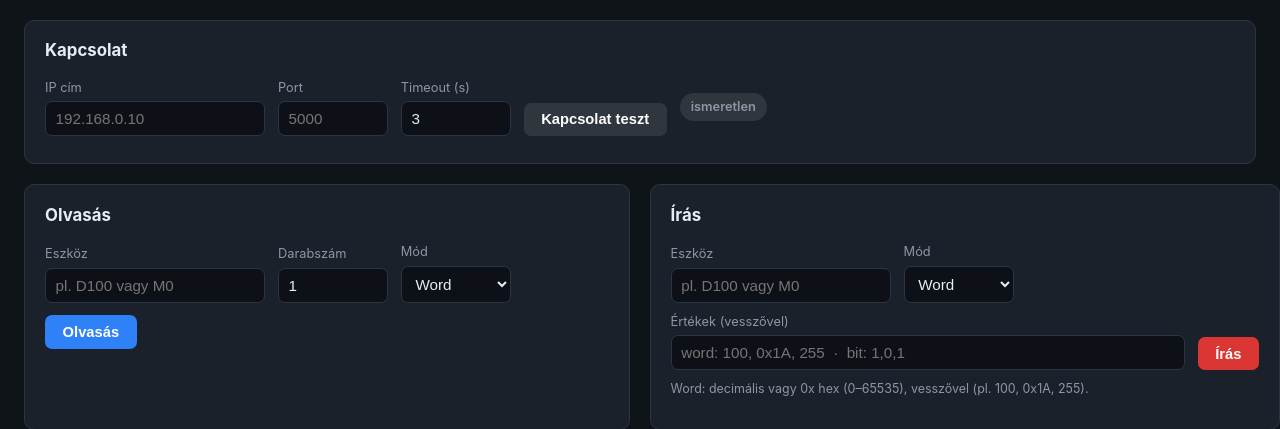
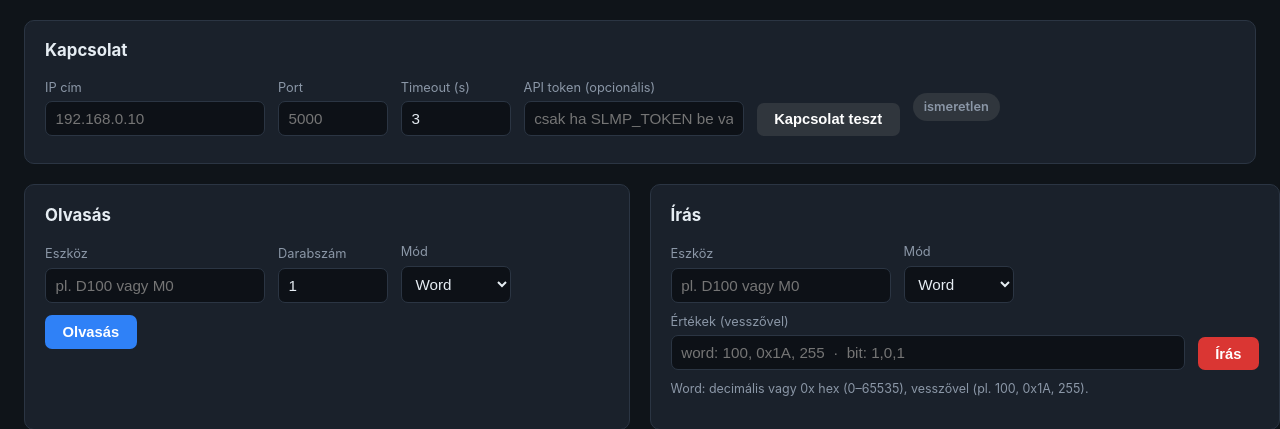
Before and after one commit to CoolFrog2/SLMP, a Flask app: page / in a window 1280 px wide. Shown: the part 72-501 px from the top of the page. Run offline with Flask 3, Linux system fonts and the light colour scheme.

Commit message:
Biztonsági javítások a review alapján
- Flask debug mód alapból kikapcsolva (Werkzeug RCE); csak SLMP_DEBUG=1
  mellett kapcsol be
- A webszerver alapból 127.0.0.1-re köt (SLMP_HOST/SLMP_PORT env-ből
  állítható); 0.0.0.0 + token hiánya esetén figyelmeztetés
- Opcionális token-alapú hitelesítés a /api/ végpontokon (SLMP_TOKEN env,
  Bearer / X-API-Token fejléc); frontend token mezővel
- README Biztonság szekció: a 3 review-megállapítás kezelése dokumentálva

Co-Authored-By: Claude Opus 4.8 (1M context) <noreply@anthropic.com>

```diff
--- a/app.py
+++ b/app.py
@@ -5,11 +5,32 @@ A kapcsolat állapotmentes: az IP/port minden kéréssel érkezik a frontendről
 a backend megnyitja a TCP kapcsolatot, elvégzi a műveletet, majd bontja.
 """
 
+import os
+
 from flask import Flask, render_template, request, jsonify
 
 from slmp import SlmpClient, SlmpError, DEVICES, parse_device
 
 app = Flask(__name__)
+
+# Opcionális token-alapú hitelesítés. Ha az SLMP_TOKEN környezeti változó be
+# van állítva, minden /api/ kérés Authorization: Bearer <token> vagy
+# X-API-Token: <token> fejlécet igényel. Ha nincs beállítva, a hitelesítés ki
+# van kapcsolva (gyors helyi használat). ICS/PLC írásnál erősen ajánlott!
+API_TOKEN = os.environ.get("SLMP_TOKEN")
+
+
+@app.before_request
+def _require_token():
+    if not API_TOKEN:
+        return  # auth kikapcsolva
+    if not request.path.startswith("/api/"):
+        return
+    auth = request.headers.get("Authorization", "")
+    token = auth[7:].strip() if auth.startswith("Bearer ") else \
+        request.headers.get("X-API-Token", "")
+    if token != API_TOKEN:
+        return jsonify({"ok": False, "error": "Hitelesítés szükséges (érvénytelen vagy hiányzó token)."}), 401
 
 
 # ---------------------------------------------------------------------------
@@ -183,4 +204,16 @@ def device_at(device_str, offset):
 
 
 if __name__ == "__main__":
-    app.run(host="0.0.0.0", port=5000, debug=True)
+    # Biztonsági alapértékek:
+    #  - debug ALAPBÓL KIKAPCSOLVA (a Werkzeug debugger távoli kódfuttatást
+    #    tesz lehetővé) — csak SLMP_DEBUG=1 mellett kapcsol be.
+    #  - host alapból 127.0.0.1 (csak helyi gép). LAN-hozzáféréshez állítsd
+    #    SLMP_HOST=0.0.0.0 értékre — ekkor erősen ajánlott az SLMP_TOKEN is.
+    debug = os.environ.get("SLMP_DEBUG") == "1"
+    host = os.environ.get("SLMP_HOST", "127.0.0.1")
+    port = int(os.environ.get("SLMP_PORT", "5000"))
+    if host == "0.0.0.0" and not API_TOKEN:
+        print("FIGYELEM: a szerver minden interfészen elérhető (0.0.0.0), "
+              "de nincs SLMP_TOKEN beállítva — a PLC írás/olvasás hitelesítés "
+              "nélkül elérhető a hálózaton!")
+    app.run(host=host, port=port, debug=debug)
--- a/static/app.js
+++ b/static/app.js
@@ -3,7 +3,7 @@
 const $ = (id) => document.getElementById(id);
 
 // --- Kapcsolat mezők megőrzése localStorage-ben -------------------------
-const CONN_KEYS = ["ip", "port", "timeout"];
+const CONN_KEYS = ["ip", "port", "timeout", "token"];
 function loadConn() {
   CONN_KEYS.forEach((k) => {
     const v = localStorage.getItem("slmp_" + k);
@@ -40,9 +40,12 @@ function connParams() {
 
 // --- API hívás -----------------------------------------------------------
 async function apiPost(path, body) {
+  const headers = { "Content-Type": "application/json" };
+  const token = $("token").value.trim();
+  if (token) headers["X-API-Token"] = token;
   const res = await fetch(path, {
     method: "POST",
-    headers: { "Content-Type": "application/json" },
+    headers,
     body: JSON.stringify(body),
   });
   let data;
--- a/templates/index.html
+++ b/templates/index.html
@@ -24,6 +24,9 @@
       </label>
       <label>Timeout (s)
         <input type="number" id="timeout" value="3" min="1" max="60" step="0.5">
+      </label>
+      <label>API token (opcionális)
+        <input type="password" id="token" placeholder="csak ha SLMP_TOKEN be van állítva" autocomplete="off">
       </label>
       <button id="btn-test" class="secondary">Kapcsolat teszt</button>
       <span id="conn-status" class="status status-unknown">ismeretlen</span>
```
Also changed, not shown: README.md.
